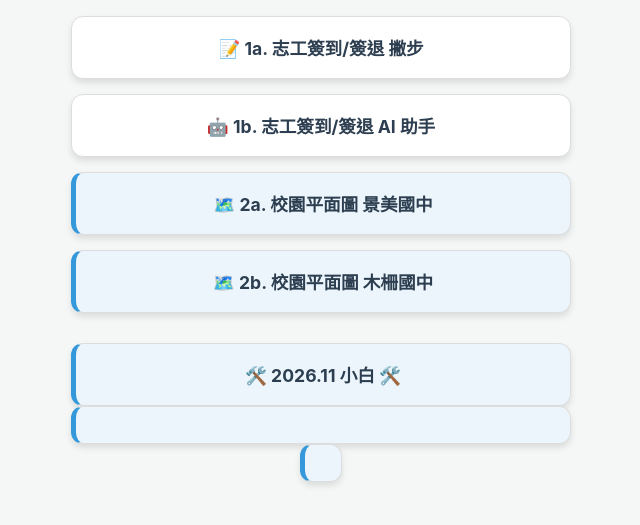
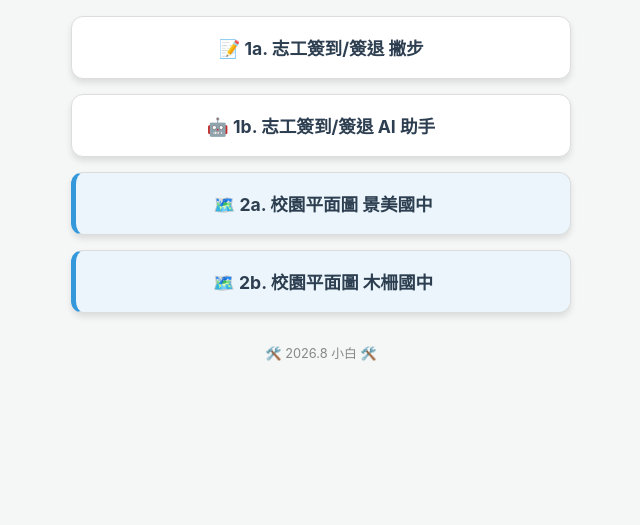
Before and after one commit to swhite-cheng/WenShanCommunityCollege_Volunteer_DigitalTools, a plain HTML site: page index.html in a window 1280 px wide. Shown: the part 127-652 px from the top of the page, without its empty margins (319-959 px from the left). Drawn offline with Linux system fonts and the light colour scheme.

Commit message:
Restore previous index.html version before today's update

```diff
--- a/index.html
+++ b/index.html
@@ -118,8 +118,7 @@
     </div>
 
     <div class="footer">
-        <a href="https://swhite-cheng.github.io/WenShanCommunityCollege_Volunteer_DigitalTools/QrCode_ WenShanCommunityCollege_Volunteer_DigitalTools.png" class="btn map-btn" target="_blank">
-            🛠️ 2026.11 小白 🛠️
+       🛠️ 2026.8 小白 🛠️
     </div>
 </div>
 
```
